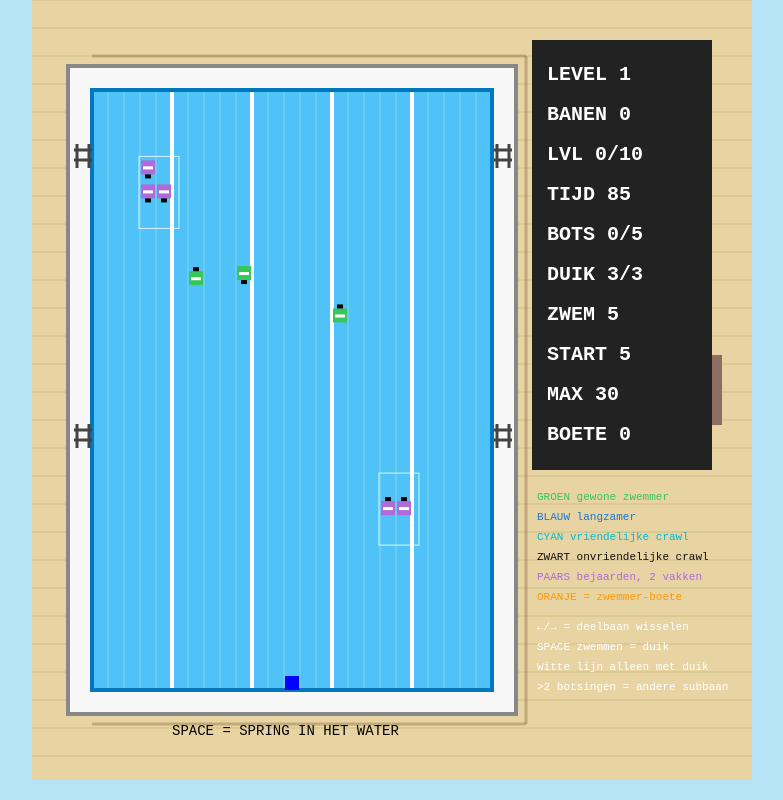
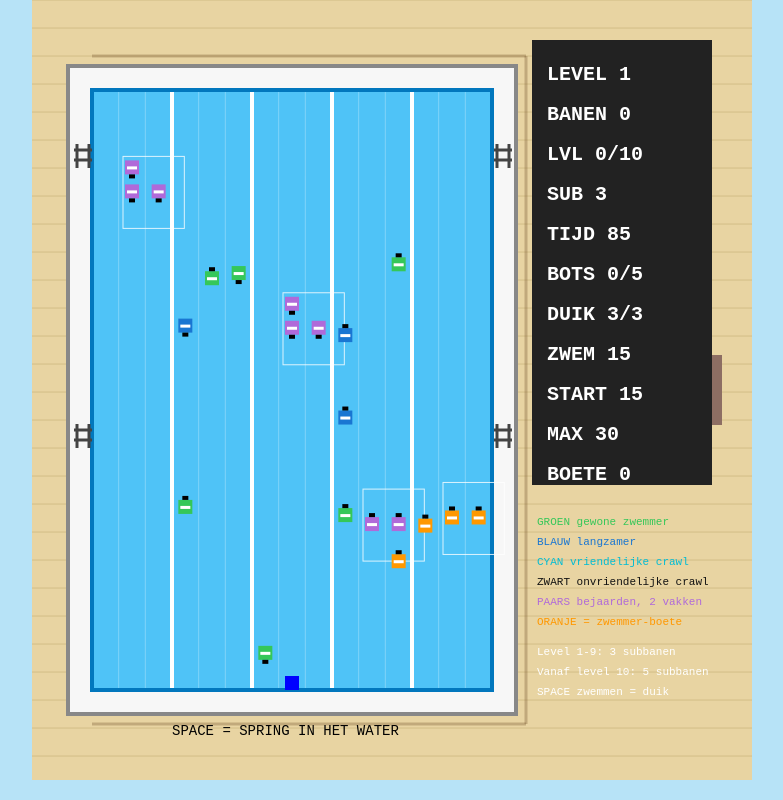
Before and after one commit to maarten-heus/swimminglane, a plain HTML site: page swimminglane.html in a window 1280 px wide. Shown: the whole page, without its empty margins (248-1031 px from the left). Drawn offline with Linux system fonts and the light colour scheme.

Commit message:
moeilijker

```diff
--- a/swimminglane.html
+++ b/swimminglane.html
@@ -38,10 +38,6 @@ const HUD_X = 500;
 const LANE_COUNT = 5;
 const LANE_WIDTH = 80;
 
-const SUB_LANES_PER_LANE = 5;
-const SUB_LANE_WIDTH = LANE_WIDTH / SUB_LANES_PER_LANE;
-const TOTAL_SUB_LANES = LANE_COUNT * SUB_LANES_PER_LANE;
-
 const SWIMMER_SIZE = 14;
 const PLAYER_SIZE = 14;
 
@@ -72,6 +68,22 @@ const LADDERS = [
   { name: "links midden", side: "left", x: POOL_X - 18, y: POOL_Y + 340 },
   { name: "rechts midden", side: "right", x: POOL_X + POOL_WIDTH + 2, y: POOL_Y + 340 }
 ];
+
+// =====================================================
+// DYNAMIC SUBLANE CONFIG
+// =====================================================
+
+function getSubLanesPerLane() {
+  return level < 10 ? 3 : 5;
+}
+
+function getSubLaneWidth() {
+  return LANE_WIDTH / getSubLanesPerLane();
+}
+
+function getTotalSubLanes() {
+  return LANE_COUNT * getSubLanesPerLane();
+}
 
 // =====================================================
 // GAME STATE
@@ -126,16 +138,23 @@ function updateOverlay() {
   }
 }
 
-function resetForNextLevel() {
+function resetForNextLevel(oldSubLaneCount, newSubLaneCount) {
   lanesThisLevel = 0;
   hits = 0;
   hitCooldown = 0;
+  timeLeft = 90;
 
   player.penaltyTimer = 0;
   player.color = "blue";
   player.divesLeft = MAX_DIVES_PER_LEVEL;
   player.isDiving = false;
   player.diveTimer = 0;
+
+  player.globalSubLane = globalSubLaneFromLaneAndSub(
+    2,
+    Math.floor(getSubLanesPerLane() / 2)
+  );
+  player.x = xForGlobalSubLane(player.globalSubLane);
 
   swimmers.forEach(s => {
     s.penaltyTimer = 0;
@@ -146,6 +165,10 @@ function resetForNextLevel() {
 
   pairCollisionCounts = {};
   pairCollisionCooldowns = {};
+
+  if (oldSubLaneCount !== newSubLaneCount) {
+    populateInitialSwimmers();
+  }
 }
 
 function checkLevelProgress() {
@@ -154,18 +177,26 @@ function checkLevelProgress() {
   if (lanesThisLevel < LANES_PER_LEVEL) return;
 
   const clearedLevel = level;
+  const oldSubLaneCount = getSubLanesPerLane();
 
   showOverlay("LEVEL " + clearedLevel + " CLEARED", 150, () => {
     if (clearedLevel >= MAX_LEVEL) {
       gameFinished = true;
-      showOverlay("GOED GEZWOMMEN!", 300, () => {
-        gamePaused = true;
-      });
+      overlay = {
+        text: "GOED GEZWOMMEN!",
+        timer: 999999,
+        duration: 999999,
+        onDone: null
+      };
+      gamePaused = true;
       return;
     }
 
     level++;
-    resetForNextLevel();
+
+    const newSubLaneCount = getSubLanesPerLane();
+
+    resetForNextLevel(oldSubLaneCount, newSubLaneCount);
     gamePaused = false;
   });
 }
@@ -176,15 +207,15 @@ function checkLevelProgress() {
 
 function getLevelConfig(level) {
   if (level < 10) {
-    return { maxSwimmers: 30, startSwimmers: 5 };
+    return { maxSwimmers: 30, startSwimmers: 15 };
   }
 
   if (level < 20) {
-    return { maxSwimmers: 40, startSwimmers: 10 };
+    return { maxSwimmers: 40, startSwimmers: 30 };
   }
 
   if (level < 30) {
-    return { maxSwimmers: 50, startSwimmers: 20 };
+    return { maxSwimmers: 50, startSwimmers: 45 };
   }
 
   return { maxSwimmers: 75, startSwimmers: 50 };
@@ -212,34 +243,41 @@ function speedFromScale(min, max) {
 // =====================================================
 
 function laneFromGlobalSubLane(globalSubLane) {
-  return Math.floor(Math.round(globalSubLane) / SUB_LANES_PER_LANE);
+  return Math.floor(Math.round(globalSubLane) / getSubLanesPerLane());
 }
 
 function subLaneInsideLane(globalSubLane) {
-  return Math.round(globalSubLane) % SUB_LANES_PER_LANE;
+  return Math.round(globalSubLane) % getSubLanesPerLane();
 }
 
 function globalSubLaneFromLaneAndSub(lane, subLane) {
-  return lane * SUB_LANES_PER_LANE + subLane;
+  return lane * getSubLanesPerLane() + subLane;
 }
 
 function xForGlobalSubLane(globalSubLane) {
-  return POOL_X + Math.round(globalSubLane) * SUB_LANE_WIDTH + SUB_LANE_WIDTH / 2 - PLAYER_SIZE / 2;
+  return POOL_X
+    + Math.round(globalSubLane) * getSubLaneWidth()
+    + getSubLaneWidth() / 2
+    - PLAYER_SIZE / 2;
 }
 
 function xForSwimmerGlobalSubLane(globalSubLane) {
-  return POOL_X + Math.round(globalSubLane) * SUB_LANE_WIDTH + SUB_LANE_WIDTH / 2 - SWIMMER_SIZE / 2;
+  return POOL_X
+    + Math.round(globalSubLane) * getSubLaneWidth()
+    + getSubLaneWidth() / 2
+    - SWIMMER_SIZE / 2;
 }
 
 function randomGlobalSubLaneInLane(lane) {
   return globalSubLaneFromLaneAndSub(
     lane,
-    Math.floor(Math.random() * SUB_LANES_PER_LANE)
+    Math.floor(Math.random() * getSubLanesPerLane())
   );
 }
 
 function randomElderlyStartSubLaneInLane(lane) {
-  const sub = Math.floor(Math.random() * (SUB_LANES_PER_LANE - 1));
+  const maxStart = Math.max(0, getSubLanesPerLane() - 2);
+  const sub = Math.floor(Math.random() * (maxStart + 1));
   return globalSubLaneFromLaneAndSub(lane, sub);
 }
 
@@ -252,9 +290,9 @@ function crossesMainLaneBoundary(fromGlobalSubLane, toGlobalSubLane) {
 // =====================================================
 
 let player = {
-  globalSubLane: globalSubLaneFromLaneAndSub(2, 2),
-
-  x: xForGlobalSubLane(globalSubLaneFromLaneAndSub(2, 2)),
+  globalSubLane: globalSubLaneFromLaneAndSub(2, 1),
+
+  x: xForGlobalSubLane(globalSubLaneFromLaneAndSub(2, 1)),
   y: POOL_Y + POOL_HEIGHT - PLAYER_SIZE,
 
   speedY: 0,
@@ -439,7 +477,7 @@ function chooseAdjacentGlobalSubLane(s) {
     options.push(globalSubLaneFromLaneAndSub(lane, inside - 1));
   }
 
-  if (inside < SUB_LANES_PER_LANE - 1) {
+  if (inside < getSubLanesPerLane() - 1) {
     options.push(globalSubLaneFromLaneAndSub(lane, inside + 1));
   }
 
@@ -477,7 +515,7 @@ function chooseLeastCrowdedSubLaneForSwimmer(s) {
   if (s.typeName === "elderlyGroup") {
     const candidates = [];
 
-    for (let sub = 0; sub < SUB_LANES_PER_LANE - 1; sub++) {
+    for (let sub = 0; sub < getSubLanesPerLane() - 1; sub++) {
       const g1 = globalSubLaneFromLaneAndSub(lane, sub);
       const g2 = globalSubLaneFromLaneAndSub(lane, sub + 1);
 
@@ -497,7 +535,7 @@ function chooseLeastCrowdedSubLaneForSwimmer(s) {
 
   const candidates = [];
 
-  for (let sub = 0; sub < SUB_LANES_PER_LANE; sub++) {
+  for (let sub = 0; sub < getSubLanesPerLane(); sub++) {
     const g = globalSubLaneFromLaneAndSub(lane, sub);
 
     candidates.push({
@@ -614,7 +652,7 @@ function applySwimmerPenalty(s) {
 function movePlayerHorizontal(direction) {
   const newSubLane = player.globalSubLane + direction;
 
-  if (newSubLane < 0 || newSubLane >= TOTAL_SUB_LANES) {
+  if (newSubLane < 0 || newSubLane >= getTotalSubLanes()) {
     return;
   }
 
@@ -1416,13 +1454,13 @@ function updateSwimmerMovement() {
       s.globalSubLane += (s.targetGlobalSubLane - s.globalSubLane) * 0.15;
 
       const minGlobal = globalSubLaneFromLaneAndSub(s.lane, 0);
-      const maxGlobal = globalSubLaneFromLaneAndSub(s.lane, SUB_LANES_PER_LANE - 1);
+      const maxGlobal = globalSubLaneFromLaneAndSub(s.lane, getSubLanesPerLane() - 1);
 
       s.globalSubLane = clamp(s.globalSubLane, minGlobal, maxGlobal);
       s.x = xForSwimmerGlobalSubLane(s.globalSubLane);
     } else {
       const minGlobal = globalSubLaneFromLaneAndSub(s.lane, 0);
-      const maxGlobal = globalSubLaneFromLaneAndSub(s.lane, SUB_LANES_PER_LANE - 2);
+      const maxGlobal = globalSubLaneFromLaneAndSub(s.lane, getSubLanesPerLane() - 2);
 
       s.globalSubLane = clamp(s.globalSubLane, minGlobal, maxGlobal);
       s.x = xForSwimmerGlobalSubLane(s.globalSubLane);
@@ -1601,12 +1639,12 @@ function drawPool() {
   ctx.strokeStyle = "rgba(255,255,255,0.28)";
   ctx.lineWidth = 1;
 
-  for (let i = 1; i < TOTAL_SUB_LANES; i++) {
-    if (i % SUB_LANES_PER_LANE === 0) continue;
+  for (let i = 1; i < getTotalSubLanes(); i++) {
+    if (i % getSubLanesPerLane() === 0) continue;
 
     ctx.beginPath();
-    ctx.moveTo(POOL_X + i * SUB_LANE_WIDTH, POOL_Y);
-    ctx.lineTo(POOL_X + i * SUB_LANE_WIDTH, POOL_Y + POOL_HEIGHT);
+    ctx.moveTo(POOL_X + i * getSubLaneWidth(), POOL_Y);
+    ctx.lineTo(POOL_X + i * getSubLaneWidth(), POOL_Y + POOL_HEIGHT);
     ctx.stroke();
   }
 
@@ -1713,7 +1751,7 @@ function drawElderlyGroup(s) {
   ctx.lineWidth = 1;
 
   const leftX = xForSwimmerGlobalSubLane(Math.round(s.globalSubLane)) - 2;
-  ctx.strokeRect(leftX, s.y - 28, SUB_LANE_WIDTH * 2 + 8, 72);
+  ctx.strokeRect(leftX, s.y - 28, getSubLaneWidth() * 2 + 8, 72);
 }
 
 function drawSwimmer(s) {
@@ -1799,7 +1837,7 @@ function drawPlayer() {
 
 function drawHud() {
   ctx.fillStyle = "#222";
-  ctx.fillRect(HUD_X, 40, 180, 430);
+  ctx.fillRect(HUD_X, 40, 180, 445);
 
   ctx.fillStyle = "white";
   ctx.font = "bold 20px monospace";
@@ -1807,44 +1845,44 @@ function drawHud() {
   ctx.fillText("LEVEL " + level, HUD_X + 15, 80);
   ctx.fillText("BANEN " + lanesCompleted, HUD_X + 15, 120);
   ctx.fillText("LVL " + lanesThisLevel + "/" + LANES_PER_LEVEL, HUD_X + 15, 160);
-  ctx.fillText("TIJD " + timeLeft, HUD_X + 15, 200);
-  ctx.fillText("BOTS " + hits + "/" + maxHits, HUD_X + 15, 240);
-  ctx.fillText("DUIK " + player.divesLeft + "/" + MAX_DIVES_PER_LEVEL, HUD_X + 15, 280);
-  ctx.fillText("ZWEM " + swimmers.length, HUD_X + 15, 320);
-  ctx.fillText("START " + getStartSwimmers(), HUD_X + 15, 360);
-  ctx.fillText("MAX " + getMaxSwimmers(), HUD_X + 15, 400);
+  ctx.fillText("SUB " + getSubLanesPerLane(), HUD_X + 15, 200);
+  ctx.fillText("TIJD " + timeLeft, HUD_X + 15, 240);
+  ctx.fillText("BOTS " + hits + "/" + maxHits, HUD_X + 15, 280);
+  ctx.fillText("DUIK " + player.divesLeft + "/" + MAX_DIVES_PER_LEVEL, HUD_X + 15, 320);
+  ctx.fillText("ZWEM " + swimmers.length, HUD_X + 15, 360);
+  ctx.fillText("START " + getStartSwimmers(), HUD_X + 15, 400);
+  ctx.fillText("MAX " + getMaxSwimmers(), HUD_X + 15, 440);
 
   const penaltySeconds = Math.ceil(player.penaltyTimer / 60);
   ctx.fillStyle = player.penaltyTimer > 0 ? "orange" : "white";
-  ctx.fillText("BOETE " + penaltySeconds, HUD_X + 15, 440);
+  ctx.fillText("BOETE " + penaltySeconds, HUD_X + 15, 480);
 }
 
 function drawLegend() {
   ctx.font = "11px monospace";
 
   ctx.fillStyle = "#35C759";
-  ctx.fillText("GROEN gewone zwemmer", HUD_X + 5, 500);
+  ctx.fillText("GROEN gewone zwemmer", HUD_X + 5, 525);
 
   ctx.fillStyle = "#1976D2";
-  ctx.fillText("BLAUW langzamer", HUD_X + 5, 520);
+  ctx.fillText("BLAUW langzamer", HUD_X + 5, 545);
 
   ctx.fillStyle = "#00BCD4";
-  ctx.fillText("CYAN vriendelijke crawl", HUD_X + 5, 540);
+  ctx.fillText("CYAN vriendelijke crawl", HUD_X + 5, 565);
 
   ctx.fillStyle = "#111111";
-  ctx.fillText("ZWART onvriendelijke crawl", HUD_X + 5, 560);
+  ctx.fillText("ZWART onvriendelijke crawl", HUD_X + 5, 585);
 
   ctx.fillStyle = "#B06AD9";
-  ctx.fillText("PAARS bejaarden, 2 vakken", HUD_X + 5, 580);
+  ctx.fillText("PAARS bejaarden, 2 vakken", HUD_X + 5, 605);
 
   ctx.fillStyle = "#ff9800";
-  ctx.fillText("ORANJE = zwemmer-boete", HUD_X + 5, 600);
+  ctx.fillText("ORANJE = zwemmer-boete", HUD_X + 5, 625);
 
   ctx.fillStyle = "white";
-  ctx.fillText("←/→ = deelbaan wisselen", HUD_X + 5, 630);
-  ctx.fillText("SPACE zwemmen = duik", HUD_X + 5, 650);
-  ctx.fillText("Witte lijn alleen met duik", HUD_X + 5, 670);
-  ctx.fillText(">2 botsingen = andere subbaan", HUD_X + 5, 690);
+  ctx.fillText("Level 1-9: 3 subbanen", HUD_X + 5, 655);
+  ctx.fillText("Vanaf level 10: 5 subbanen", HUD_X + 5, 675);
+  ctx.fillText("SPACE zwemmen = duik", HUD_X + 5, 695);
 }
 
 function drawOverlay() {
```
